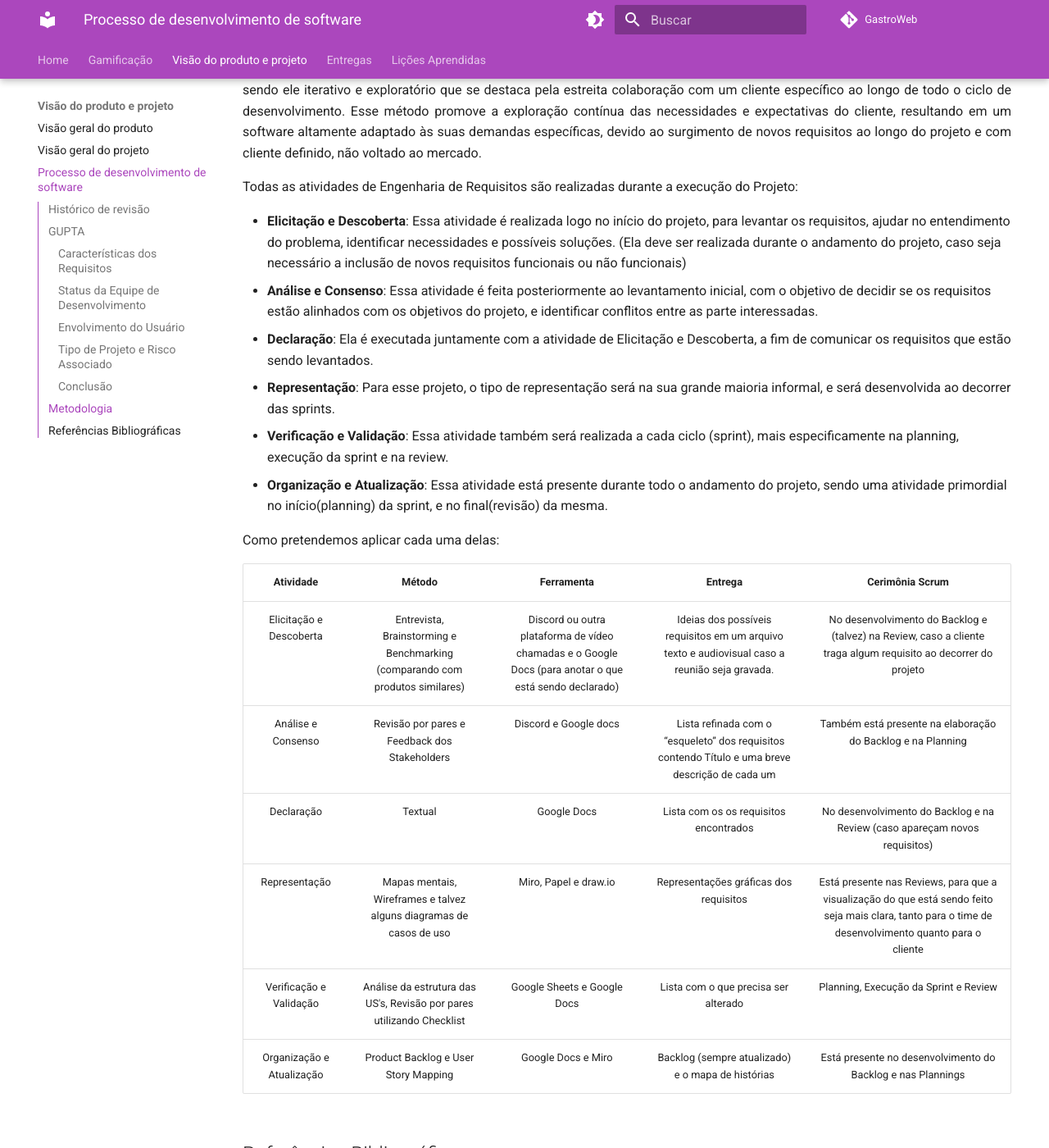
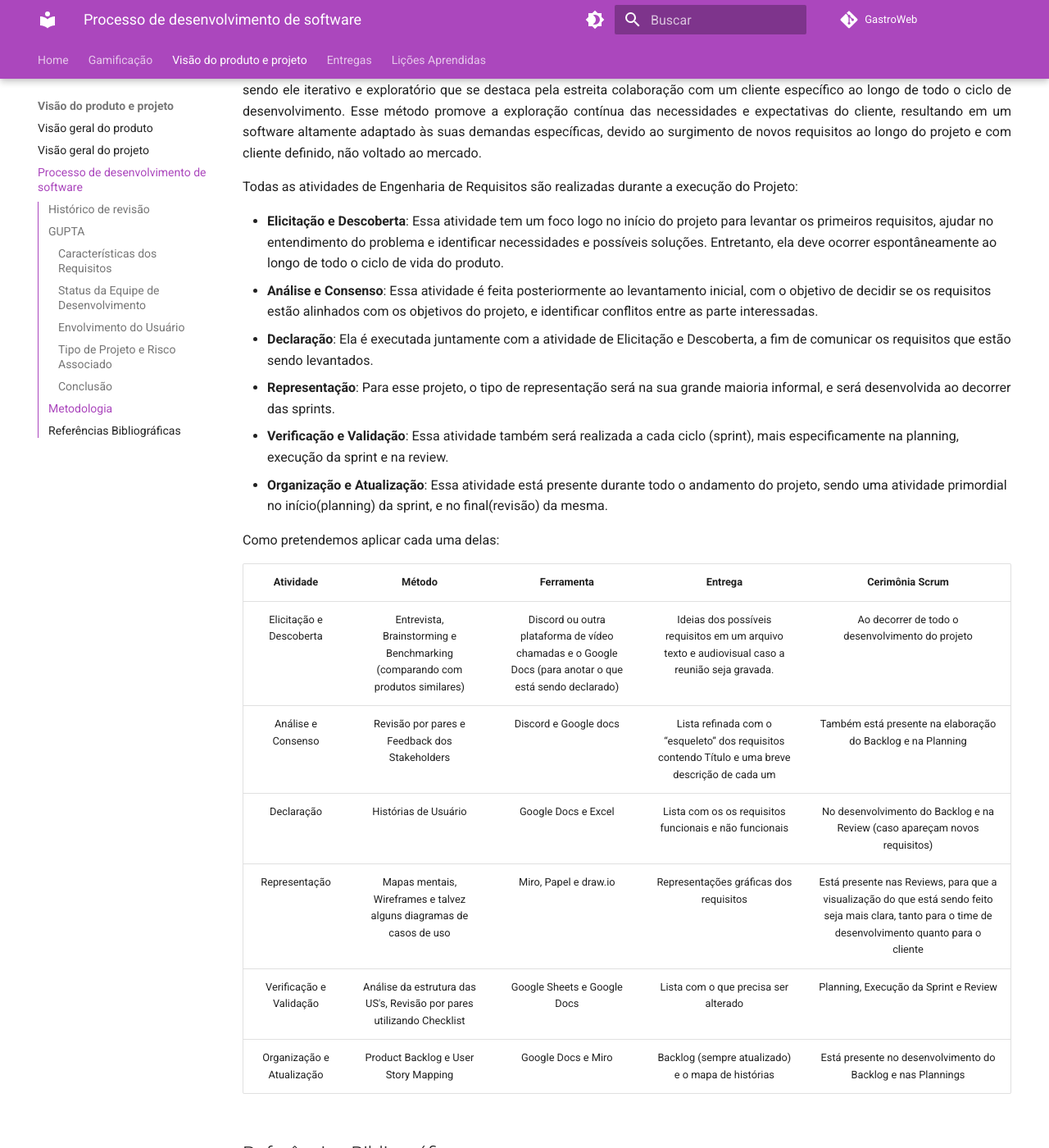
Before and after one commit to mdsreq-fga-unb/2023.2-GastroWeb, an MkDocs documentation site: the page built from docs/visao-produto-projeto/processo-de-desenvolvimento-de-software.md, in a window 1280 px wide and 1400 px high, scrolled down 2900 px. Shown: the whole window at 82% size. Built offline with MkDocs 1.6.1 and Material for MkDocs 9.7.7, drawn with Linux system fonts in a browser that asks for light colours; comment, search, counter and statistics services are not loaded.

Commit message:
update: processo de desenvolvimento de software

```diff
--- a/docs/visao-produto-projeto/processo-de-desenvolvimento-de-software.md
+++ b/docs/visao-produto-projeto/processo-de-desenvolvimento-de-software.md
@@ -69,7 +69,7 @@
 
 Todas as atividades de Engenharia de Requisitos são realizadas durante a execução do Projeto:
 
-- **Elicitação e Descoberta**: Essa atividade é realizada logo no início do projeto, para levantar os requisitos, ajudar no entendimento do problema, identificar necessidades e possíveis soluções. (Ela deve ser realizada durante o andamento do projeto, caso seja necessário a inclusão de novos requisitos funcionais ou não funcionais)
+- **Elicitação e Descoberta**: Essa atividade tem um foco logo no início do projeto para levantar os primeiros requisitos, ajudar no entendimento do problema e identificar necessidades e possíveis soluções. Entretanto, ela deve ocorrer espontâneamente ao longo de todo o ciclo de vida do produto.
 - **Análise e Consenso**: Essa atividade é feita posteriormente ao levantamento inicial, com o objetivo de decidir se os requisitos estão alinhados com os objetivos do projeto, e identificar conflitos entre as parte interessadas.
 - **Declaração**: Ela é executada juntamente com a atividade de Elicitação e Descoberta, a fim de comunicar os requisitos que estão sendo levantados.
 - **Representação**: Para esse projeto, o tipo de representação será na sua grande maioria informal, e será desenvolvida ao decorrer das sprints.
@@ -80,9 +80,9 @@ Como pretendemos aplicar cada uma delas:
 
 |    Atividade    | Método |                     Ferramenta                      |                                Entrega                                 | Cerimônia Scrum |
 | :--------: | :----: | :------------------------------------------------: | :----------------------------------------------------------------------: | :--------------------: |
-| Elicitação e Descoberta |  Entrevista, Brainstorming e Benchmarking (comparando com produtos similares)  |        Discord ou outra plataforma de vídeo chamadas e o Google Docs (para anotar o que está sendo declarado)         | Ideias dos possíveis requisitos em um arquivo texto e audiovisual caso a reunião seja gravada. | No desenvolvimento do Backlog e (talvez) na Review, caso a cliente traga algum requisito ao decorrer do projeto |
+| Elicitação e Descoberta |  Entrevista, Brainstorming e Benchmarking (comparando com produtos similares)  |        Discord ou outra plataforma de vídeo chamadas e o Google Docs (para anotar o que está sendo declarado)         | Ideias dos possíveis requisitos em um arquivo texto e audiovisual caso a reunião seja gravada. |Ao decorrer de todo o desenvolvimento do projeto|
 | Análise e Consenso |  Revisão por pares e Feedback dos Stakeholders   |        Discord e Google docs         | Lista refinada com o “esqueleto” dos requisitos contendo Título e uma breve descrição de cada um | Também está presente na elaboração do Backlog e na Planning |
-| Declaração |  Textual   |        Google Docs  | Lista com os os requisitos encontrados | No desenvolvimento do Backlog e na Review (caso apareçam novos requisitos) |
+| Declaração |  Histórias de Usuário   |      Google Docs e Excel  | Lista com os os requisitos funcionais e não funcionais | No desenvolvimento do Backlog e na Review (caso apareçam novos requisitos) |
 | Representação |  Mapas mentais, Wireframes e talvez alguns diagramas de casos de uso   |        Miro, Papel e draw.io         | Representações gráficas dos requisitos | Está presente nas Reviews, para que a visualização do que está sendo feito seja mais clara, tanto para o time de desenvolvimento quanto para o cliente |
 | Verificação e Validação |  Análise da estrutura das US's, Revisão por pares utilizando Checklist   |        Google Sheets e Google Docs         | Lista com o que precisa ser alterado | Planning, Execução da Sprint e Review |
 | Organização e Atualização |  Product Backlog e User Story Mapping   |        Google Docs e Miro         | Backlog (sempre atualizado) e o mapa de histórias | Está presente no desenvolvimento do Backlog e nas Plannings |
```
